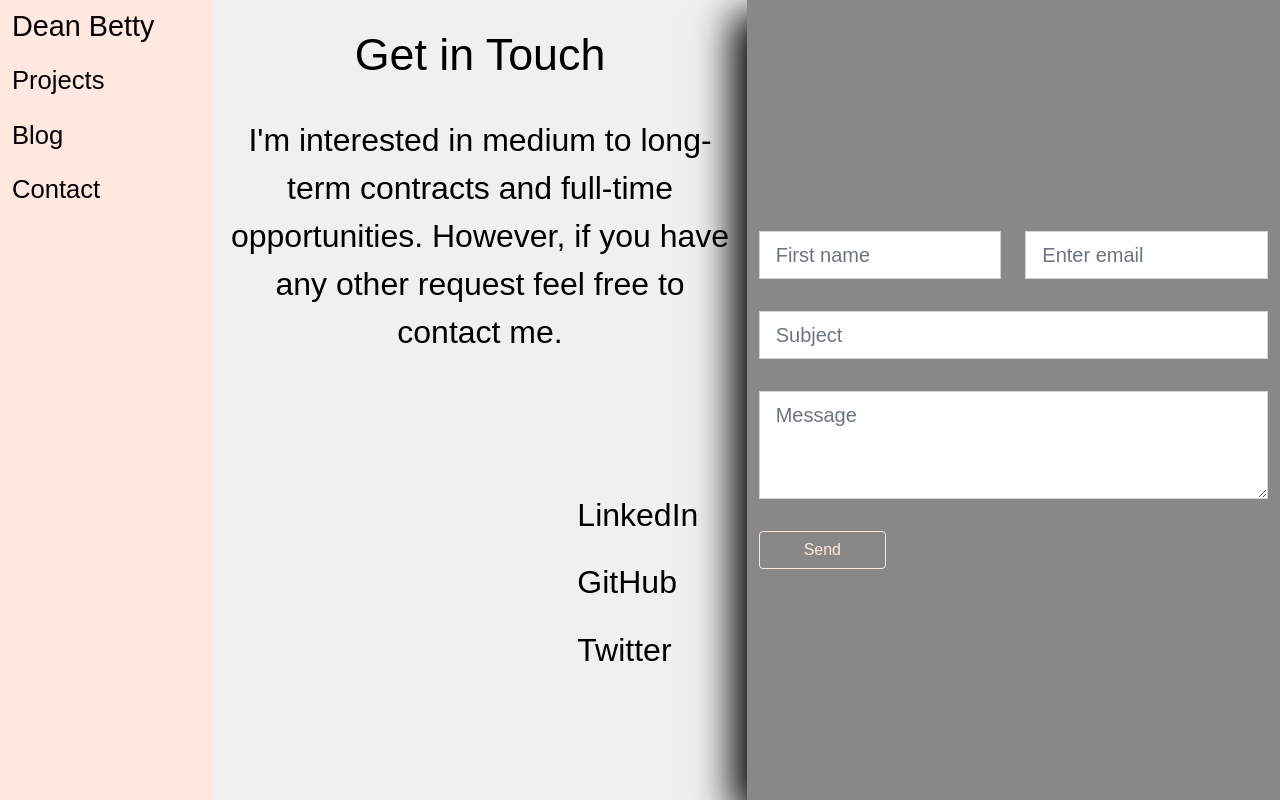
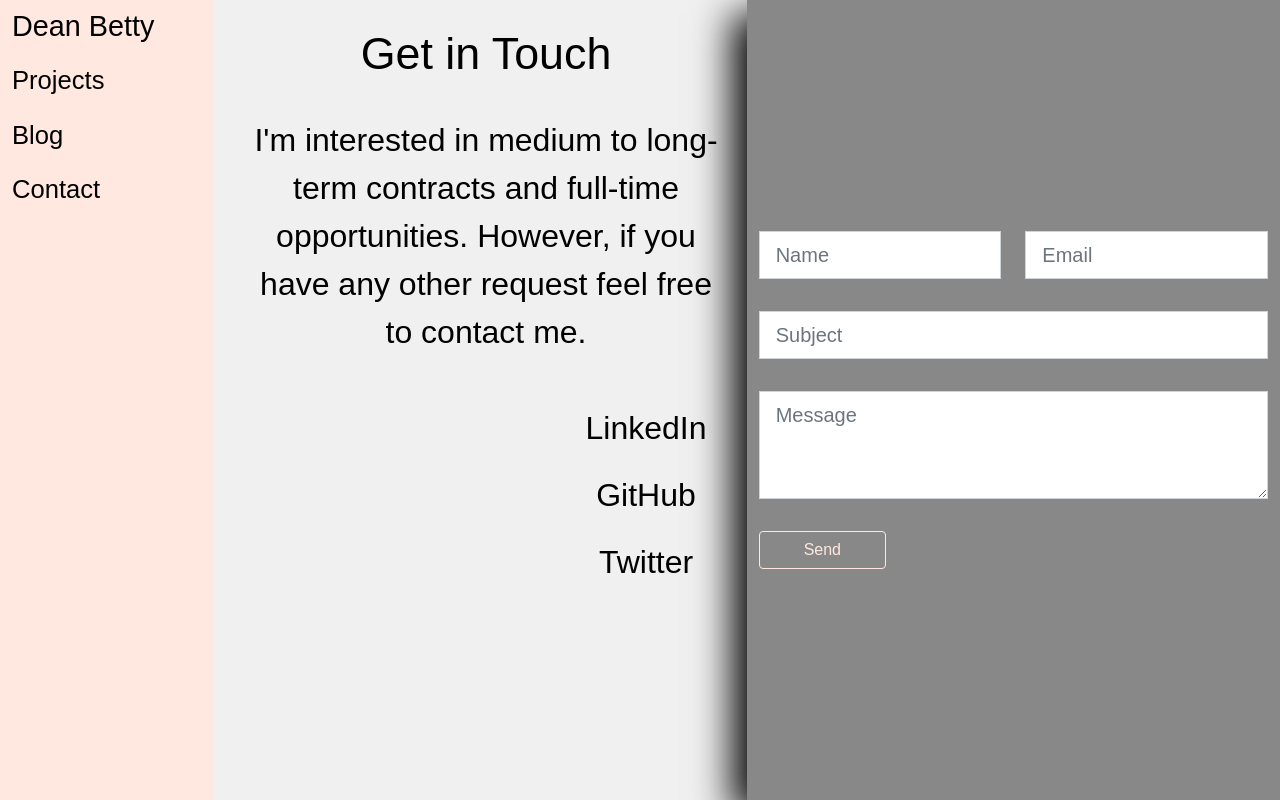
Before and after one commit to deanpointblank/Portfolio_v3, a React (Create React App) app: page /contact in a window 1280 px wide. Built offline with nearby package versions, Linux system fonts and the light colour scheme; a web font is replaced by a local one.

Commit message:
minor changes to contact layout

```diff
--- a/src/Components/contactBlurb.js
+++ b/src/Components/contactBlurb.js
@@ -1,25 +1,23 @@
 import React, { Component } from 'react';
-import { Row } from 'react-bootstrap';
+import { Row, Container } from 'react-bootstrap';
 import { findRenderedDOMComponentWithTag } from 'react-dom/test-utils';
 
 export const ContactBlurb = () => {
     return(
-        <>
-            <Row className="h-50 contactBlurb-text text-center d-flex align-content-center justify-content-center flex-wrap">
+        <Container fluid>
+            <Row className="contactBlurb-text text-center d-flex align-content-center justify-content-center flex-wrap">
                 <h2>Get in Touch</h2>
                 <p>
                     I'm interested in medium to long-term contracts
                     and full-time opportunities. However, if you
                     have any other request feel free to contact me.
                 </p>
-            </Row>
-            <Row className="h-50 contactBlurb-text text-left d-flex align-content-center justify-content-center flex-wrap">
                 <ul class="list-unstyled">
                     <li>LinkedIn</li>
                     <li>GitHub</li>
                     <li>Twitter</li>
                 </ul>
             </Row>
-        </>
+        </Container>
     )
 }
--- a/src/Components/contactForm.js
+++ b/src/Components/contactForm.js
@@ -10,7 +10,7 @@ export const ContactForm = () => {
                         <Form.Control size="lg"
                         required
                         type="text"
-                        placeholder="First name"
+                        placeholder="Name"
                         />
                     </Form.Group>
                 </Col>
@@ -20,7 +20,7 @@ export const ContactForm = () => {
                         required
                         size="lg"
                         type="email"
-                        placeholder="Enter email"
+                        placeholder="Email"
                         />
                     </Form.Group>
                 </Col>
--- a/src/Containers/contact.js
+++ b/src/Containers/contact.js
@@ -1,5 +1,5 @@
 import React, { Component } from 'react';
-import { Col, Row } from 'react-bootstrap';
+import { Container, Col, Row } from 'react-bootstrap';
 import { ContactBlurb } from '../Components/contactBlurb';
 import { ContactForm } from '../Components/contactForm';
 
--- a/src/index.css
+++ b/src/index.css
@@ -107,15 +107,20 @@ body {
 .contactBlurb-text h2 {
   font-size: 3.5vw;
   padding-bottom: 0.6em;
+  padding-top: 0.6em;
 }
 
 .contactBlurb-text p {
   font-size: 2.5vw;
 }
 
+.contactBlurb-text ul {
+  padding-top: 2em;
+}
+
 .contactBlurb-text li {
   font-size: 2.5vw;
-  padding-left: 11em;
+  padding-left: 10em;
   padding-bottom: 0.6em;
 }
 
```
